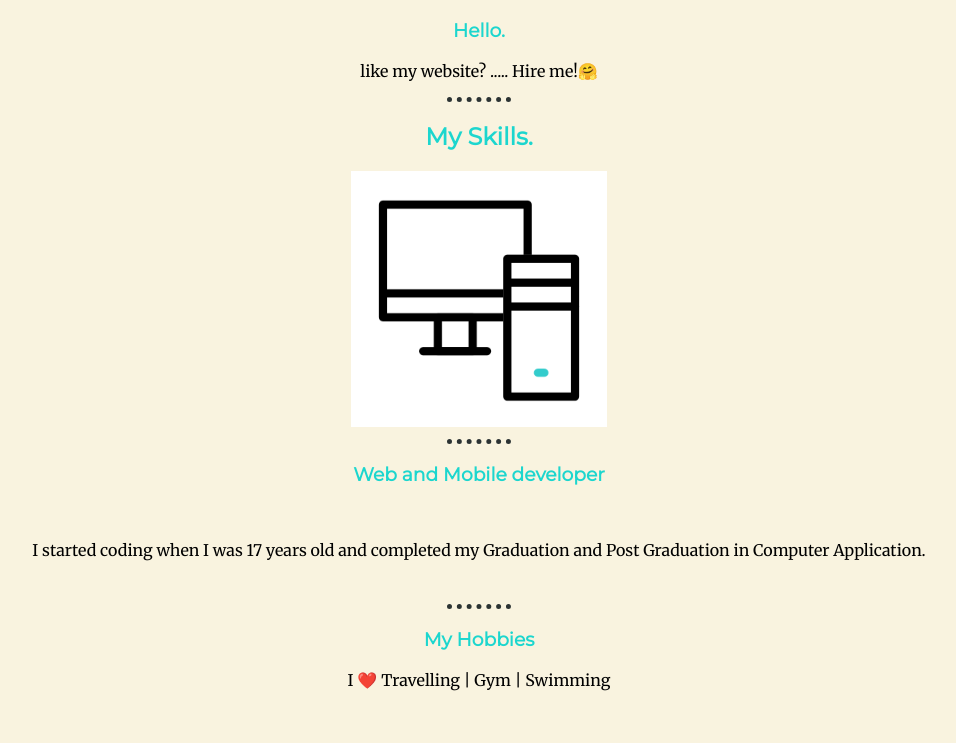
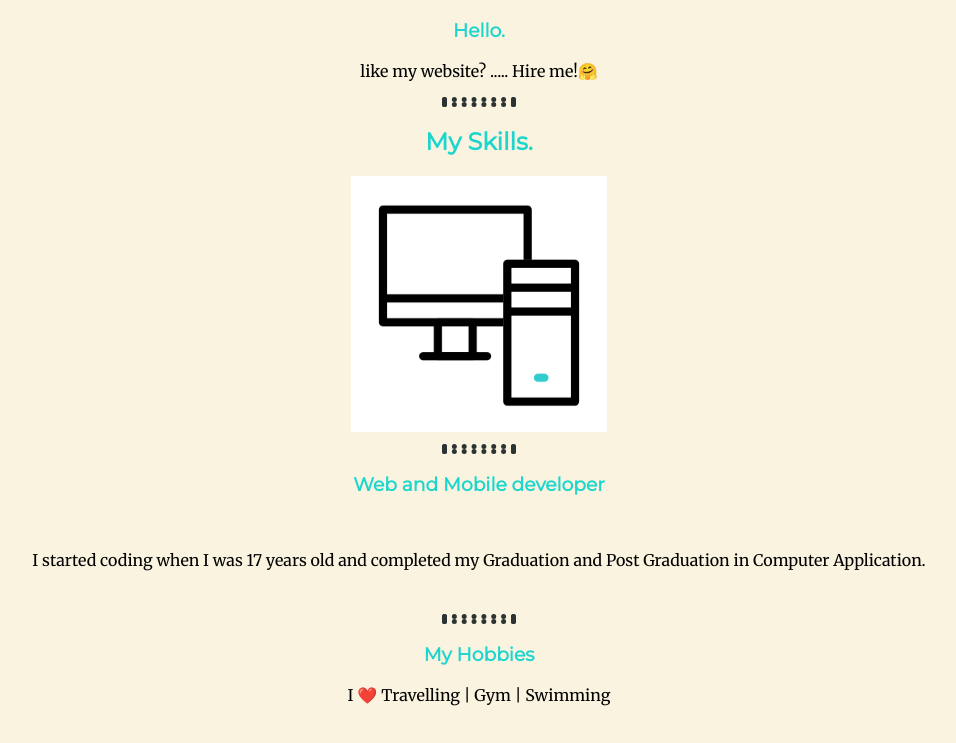
Before and after one commit to Msarthaksharma/Website, a plain HTML site: page index.html in a window 1280 px wide. Shown: the part 1109-1852 px from the top of the page, without its empty margins (161-1117 px from the left). Drawn offline with Linux system fonts and the light colour scheme.

Commit message:
Update styles.css

```diff
--- a/styles.css
+++ b/styles.css
@@ -63,8 +63,8 @@ h3{
   width:20%;
 }
 
-hr{
-  border-style:dotted none none;
+  hr{
+  border-style:dotted;
   height:0;
   width:5%;
   float: center;
```
